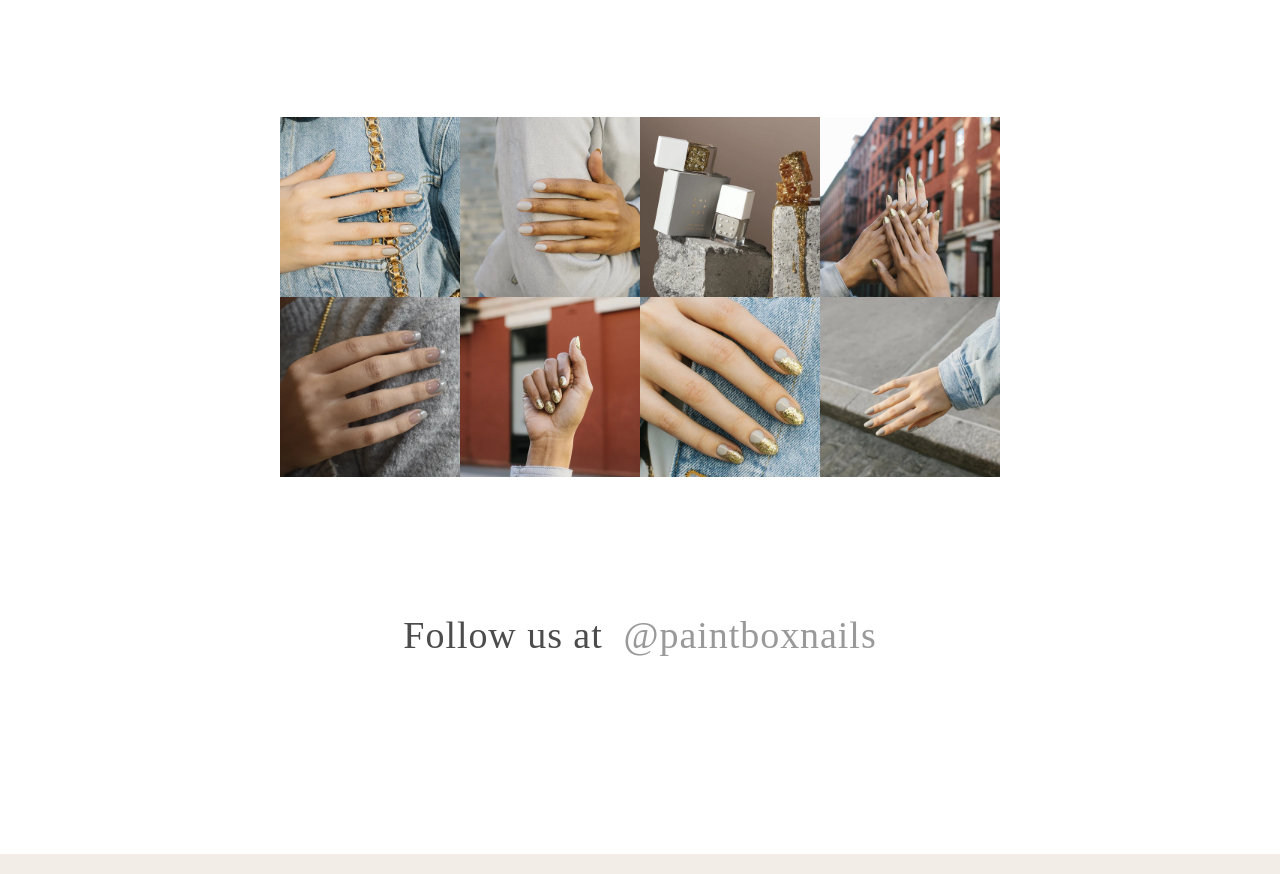
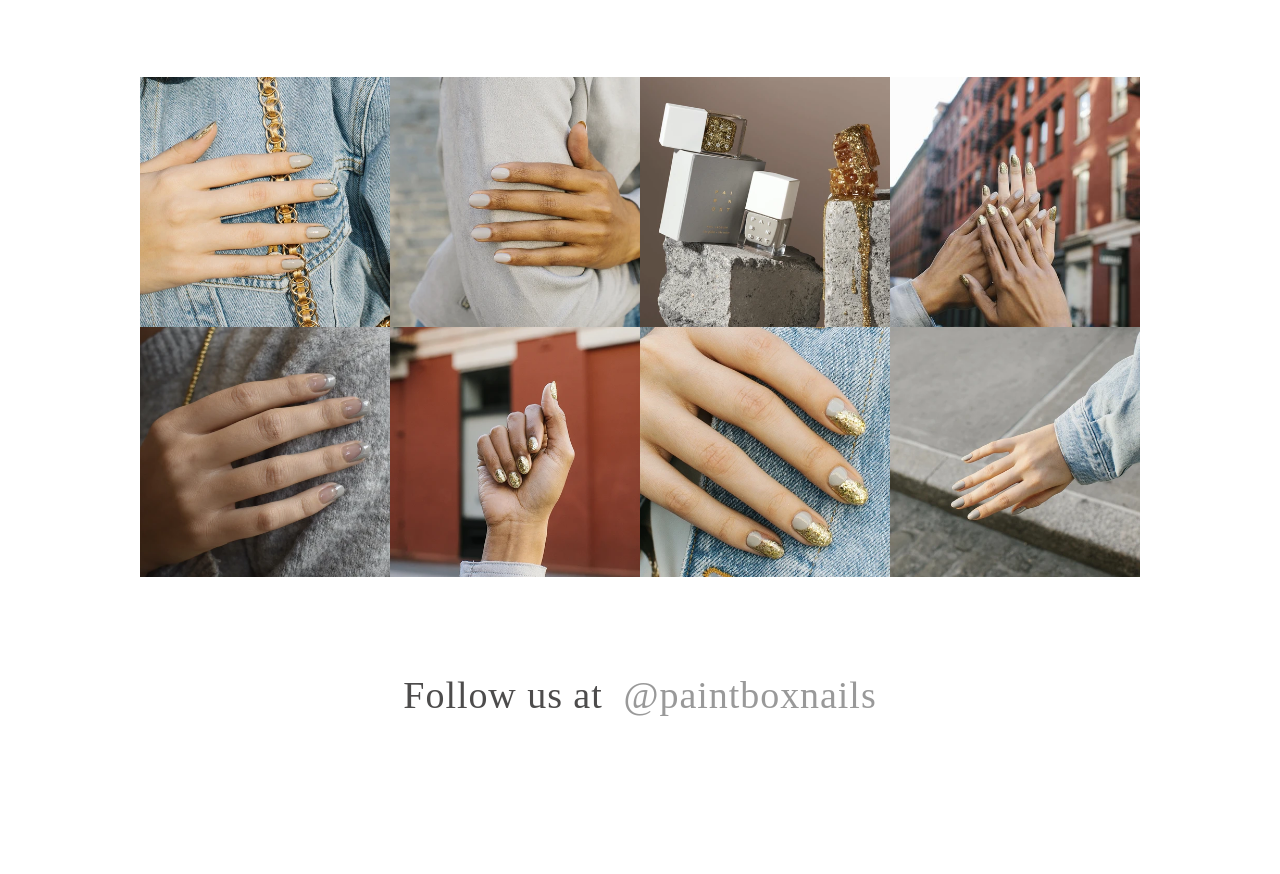
Before and after one commit to alaced/scss-grid, a website: page project02/index02.html in a window 1280 px wide. Shown: the part 4970-5844 px from the top of the page. Drawn offline with nearby package versions, Linux system fonts and the light colour scheme; a web font is replaced by a local one.

Commit message:
project02

```diff
--- a/project02/src/scss/styles.scss
+++ b/project02/src/scss/styles.scss
@@ -536,9 +536,6 @@ main {
       grid-template-columns: 1fr 1fr;
       grid-template-rows: auto;
     }
-    @include responsive("max") {
-      padding: 40px 140px;
-    }
 
     div {
       width: 100%;
```
Also changed, not shown: project02/dist/css/styles.css.
